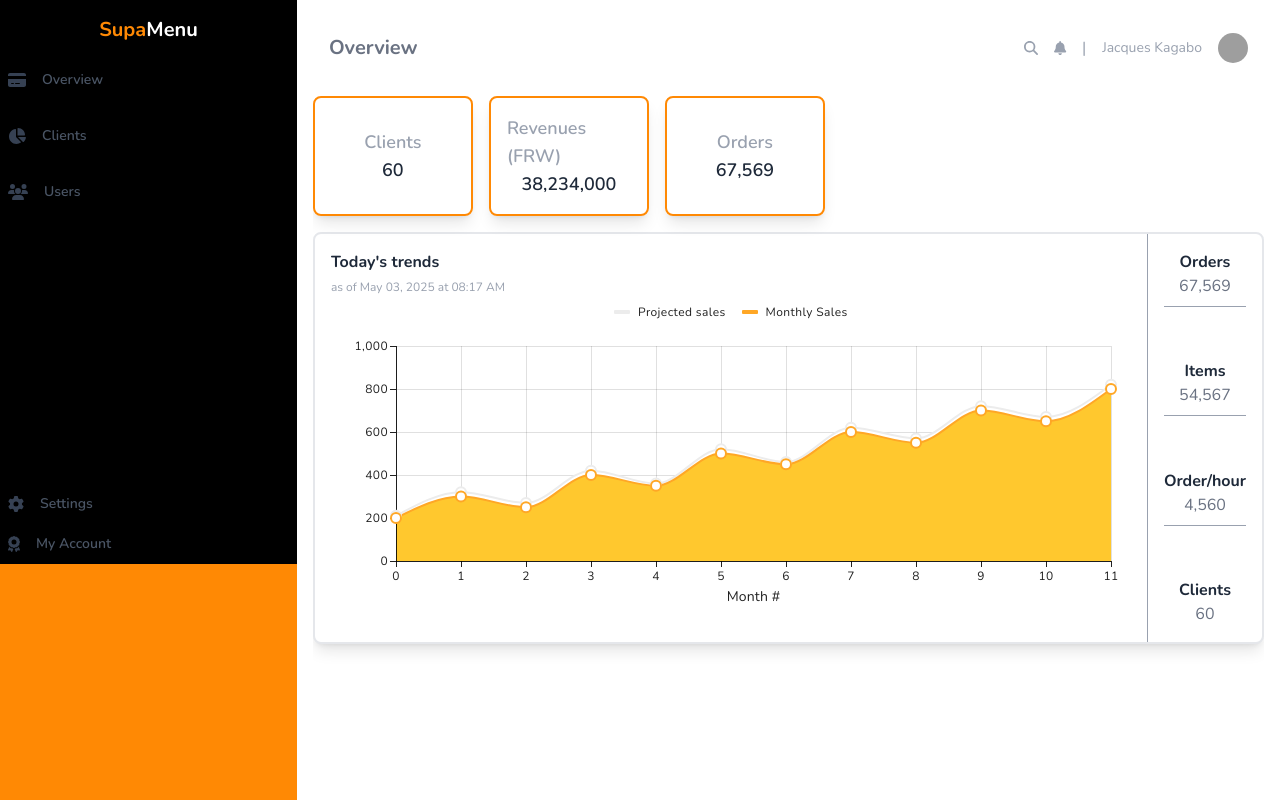
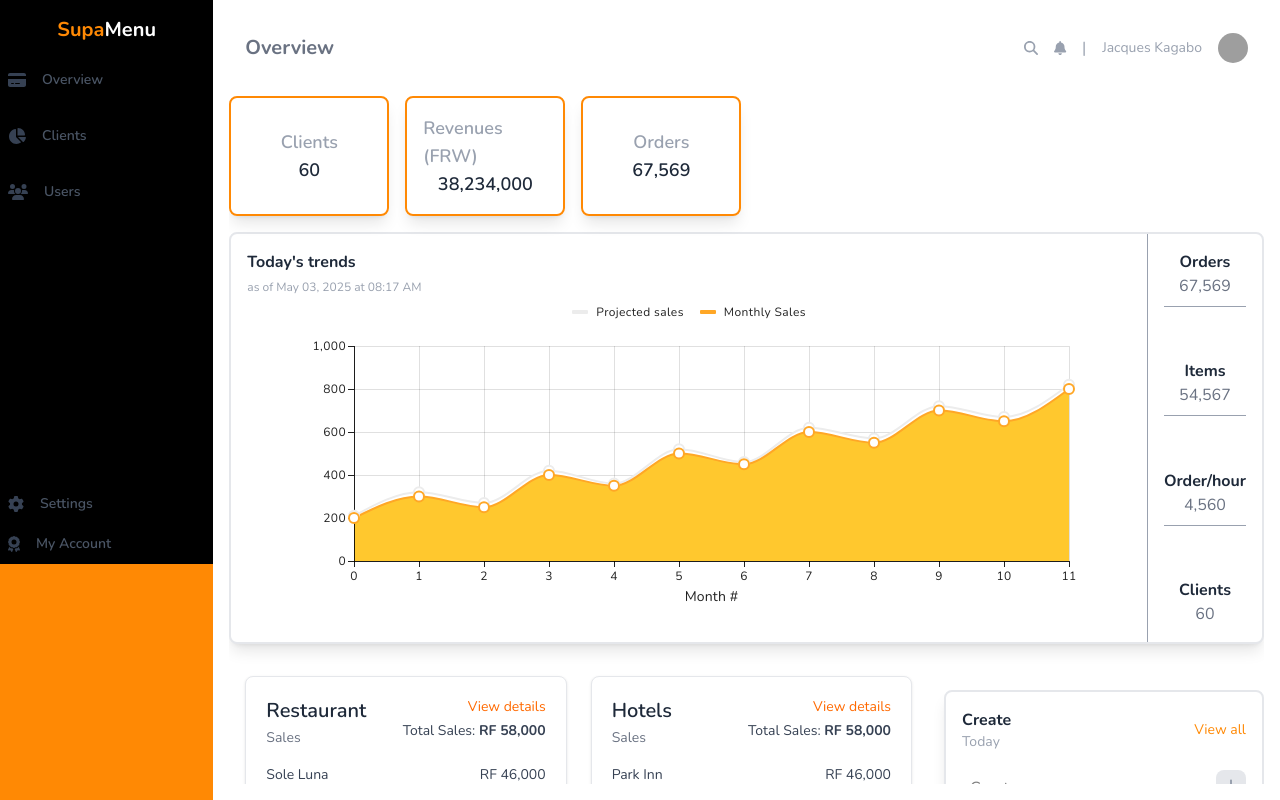
Before and after one commit to daniella307307/supamenu-web, a React (Vite) app in the folder frontend/client/: page /overview in a window 1280 px wide. Built offline with nearby package versions, Linux system fonts and the light colour scheme; grey boxes are pictures that could not be loaded; a web font is replaced by a local one.

Commit message:
creating the menu page

```diff
--- a/frontend/client/src/componets/AddClients.jsx
+++ b/frontend/client/src/componets/AddClients.jsx
@@ -87,7 +87,7 @@ function AddClients() {
           />
 
           {/* Submit Button */}
-          <button className="bg-orange-400 text-white font-semibold rounded-lg p-2 px-4 hover:bg-orange-500 hover:cursor-pointer w-full mt-4">
+          <button className="bg-orange-400 text-white font-semibold rounded-lg p-2 px-4 hover:bg-orange-500 hover:cursor-pointer w-full mt-4" onClick={()=>{window.location.href='restoProfile'}}>
             Add Client
           </button>
         </form>
--- a/frontend/client/src/componets/Navbar.jsx
+++ b/frontend/client/src/componets/Navbar.jsx
@@ -5,7 +5,7 @@ import { faMagnifyingGlass,faBell } from '@fortawesome/free-solid-svg-icons';
 function Navbar() {
   return (
     <div className='bg-white h-16 w-screen text-black p-4 flex justify-between items-center shadow-md'>
-      <h1 className='font-bold text-2xl'>Supa<span className='text-orange-400'>Menu</span></h1>
+      <a href='/overview'><h1 className='font-bold text-2xl'>Supa<span className='text-orange-400'>Menu</span></h1></a>
       <div className='flex items-center gap-4'>
         <input type="text" placeholder='Search' className=' hidden border border-gray-800 text-black rounded-full p-2 w-64' />
         <FontAwesomeIcon icon={faMagnifyingGlass} className='text-black cursor-pointer' size="x" onClick={() => {
@@ -22,7 +22,7 @@ function Navbar() {
         <span className='text-black'>|</span>
         <div className='flex items-center gap-2'>
           <span className='text-black font-light text-sm'>Jacques Kagabo</span>
-          <img src='https://i.pinimg.com/736x/a4/0c/91/a40c9137f94d7fa20fba408c5d871171.jpg' className='rounded-full w-[30px] h-[30px]' alt="User Profile" />
+          <img src='https://i.pinimg.com/736x/a4/0c/91/a40c9137f94d7fa20fba408c5d871171.jpg' className='rounded-full w-[30px] h-[30px]'/>
         </div>
       </div>
     </div>
--- a/frontend/client/src/componets/Overview.jsx
+++ b/frontend/client/src/componets/Overview.jsx
@@ -3,15 +3,18 @@ import Sidebar from "../screens/Sidebar";
 import { FontAwesomeIcon } from "@fortawesome/react-fontawesome";
 import { faBell, faMagnifyingGlass } from "@fortawesome/free-solid-svg-icons";
 import Chart from "../screens/Chart";
+import Card from "../screens/Card";
+import Filter from "../screens/Filter";
 
 function Overview() {
   const [isSearchVisible, setIsSearchVisible] = useState(false);
-  const [searchQuery, setSearchQuery] = useState(""); // Add search state
+  const [searchQuery, setSearchQuery] = useState("");
+  const [activeFilters, setActiveFilters] = useState({});
   const searchInputRef = useRef(null);
 
   const toggleSearch = () => {
     setIsSearchVisible((prev) => !prev);
-    if (isSearchVisible) setSearchQuery(""); // Clear search when hiding
+    if (isSearchVisible) setSearchQuery("");
   };
 
   useEffect(() => {
@@ -29,7 +32,18 @@ function Overview() {
     ordersPerHour: 4560,
   };
 
-  // Dynamic date
+  // Filter metrics based on search query and active filters
+  const filteredMetrics = {
+    ...metrics,
+    clients: activeFilters.restaurant
+      ? metrics.clients * 0.5
+      : activeFilters.hotels
+      ? metrics.clients * 0.3
+      : activeFilters.pub
+      ? metrics.clients * 0.2
+      : metrics.clients,
+  };
+
   const currentDate = new Date().toLocaleString("en-US", {
     day: "2-digit",
     month: "long",
@@ -37,6 +51,7 @@ function Overview() {
     hour: "2-digit",
     minute: "2-digit",
     hour12: true,
+    second: undefined,
   });
 
   return (
@@ -56,7 +71,7 @@ function Overview() {
               type="text"
               placeholder="Search"
               value={searchQuery}
-              onChange={(e) => setSearchQuery(e.target.value)} // Handle search input
+              onChange={(e) => setSearchQuery(e.target.value)}
               className={`border border-gray-800 text-black rounded-full p-2 w-full max-w-[20rem] transition-opacity duration-300 ${
                 isSearchVisible ? "opacity-100" : "opacity-0 hidden"
               }`}
@@ -82,7 +97,7 @@ function Overview() {
               Jacques Kagabo
             </span>
             <img
-              src="https://i.pinimg.com/736x/a4/0c/91/a40c9137f94d7fa20fba408c5d871171.jpg"
+              src="/profile.jpg" // Replace with local asset
               alt="User profile picture"
               className="rounded-full w-[30px] h-[30px]"
             />
@@ -91,9 +106,12 @@ function Overview() {
         <div className="flex-1 overflow-auto">
           <div className="flex flex-wrap gap-4">
             {[
-              { label: "Clients", value: metrics.clients },
-              { label: "Revenues (FRW)", value: metrics.revenues.toLocaleString() },
-              { label: "Orders", value: metrics.orders.toLocaleString() },
+              { label: "Clients", value: filteredMetrics.clients },
+              {
+                label: "Revenues (FRW)",
+                value: filteredMetrics.revenues.toLocaleString(),
+              },
+              { label: "Orders", value: filteredMetrics.orders.toLocaleString() },
             ].map(({ label, value }) => (
               <div
                 key={label}
@@ -119,10 +137,13 @@ function Overview() {
               </div>
               <div className="flex flex-col justify-between gap-4 border-l border-gray-400 p-4">
                 {[
-                  { label: "Orders", value: metrics.orders.toLocaleString() },
-                  { label: "Items", value: metrics.items.toLocaleString() },
-                  { label: "Order/hour", value: metrics.ordersPerHour.toLocaleString() },
-                  { label: "Clients", value: metrics.clients },
+                  { label: "Orders", value: filteredMetrics.orders.toLocaleString() },
+                  { label: "Items", value: filteredMetrics.items.toLocaleString() },
+                  {
+                    label: "Order/hour",
+                    value: filteredMetrics.ordersPerHour.toLocaleString(),
+                  },
+                  { label: "Clients", value: filteredMetrics.clients },
                 ].map(({ label, value }, index) => (
                   <div key={label} className="flex flex-col items-center">
                     <span className="text-gray-800 font-bold">{label}</span>
@@ -133,6 +154,10 @@ function Overview() {
               </div>
             </div>
           </div>
+          <div className="flex flex-col md:flex-row justify-between items-center gap-4 mt-4">
+            <Card />
+            <Filter onFilterChange={setActiveFilters} />
+          </div>
         </div>
       </div>
     </div>
--- a/frontend/client/src/screens/Card.jsx
+++ b/frontend/client/src/screens/Card.jsx
@@ -1,9 +1,90 @@
 import React from 'react';
 
 function Card() {
+  const metrics = [
+    {
+      id: 1,
+      category: "Restaurant",
+      desc: "View details",
+      items: [
+        { id: 1, name: "Sole Luna", price: 46000 },
+        { id: 2, name: "Soy", price: 12000 },
+      ],
+    },
+    {
+      id: 2,
+      category: "Hotels",
+      desc: "View details",
+      items: [
+        { id: 1, name: "Park Inn", price: 46000 },
+        { id: 2, name: "M Hotel", price: 12000 },
+      ],
+    },
+    {
+      id: 3,
+      category: "Pubs",
+      desc: "View details",
+      items: [
+        { id: 1, name: "Sundowner", price: 46000 },
+        { id: 2, name: "Gate N10", price: 12000 },
+      ],
+    },
+    {
+      id: 4,
+      category: "Cafes",
+      desc: "View details",
+      items: [
+        { id: 1, name: "Aroma", price: 46000 },
+        { id: 2, name: "Patisserie Royale", price: 12000 },
+      ],
+    },
+  ];
+
+  const formatPrice = (price) =>
+    price.toLocaleString('en-RW', {
+      style: 'currency',
+      currency: 'RWF',
+      minimumFractionDigits: 0,
+    });
+
   return (
-    <div>
+    <div className='grid grid-cols-1 sm:grid-cols-2 lg:grid-cols-2 xl:grid-cols-2 gap-6 p-4 w-full max-w-screen-lg mx-auto'>
+      {metrics.map((item) => {
+        const totalSales = item.items.reduce((sum, curr) => sum + curr.price, 0);
 
+        return (
+          <div
+            key={item.id}
+            className='bg-white border border-gray-200 shadow-sm rounded-lg p-5 hover:shadow-md transition-shadow'
+          >
+            <div className='flex justify-between items-start mb-4'>
+              <div>
+                <h3 className='text-xl font-semibold text-gray-800'>{item.category}</h3>
+                <span className='text-sm text-gray-500'>Sales</span>
+              </div>
+              <div className='text-right'>
+                <p className='text-orange-500 text-sm cursor-pointer hover:underline'>
+                  {item.desc}
+                </p>
+                <p className='text-sm text-gray-700 mt-1'>
+                  Total Sales: <strong>{formatPrice(totalSales)}</strong>
+                </p>
+              </div>
+            </div>
+            <ul className='space-y-2'>
+              {item.items.map((subItem) => (
+                <li
+                  key={`${item.id}-${subItem.id}`}
+                  className='flex justify-between text-sm text-gray-700'
+                >
+                  <span>{subItem.name}</span>
+                  <span>{formatPrice(subItem.price)}</span>
+                </li>
+              ))}
+            </ul>
+          </div>
+        );
+      })}
     </div>
   );
 }
--- /dev/null
+++ b/frontend/client/src/screens/Filter.jsx
@@ -0,0 +1,102 @@
+import React, { useState } from "react";
+import { FontAwesomeIcon } from "@fortawesome/react-fontawesome";
+import { faPlus } from "@fortawesome/free-solid-svg-icons";
+
+function Filter({ onFilterChange }) {
+  const [filters, setFilters] = useState({
+    restaurant: false,
+    hotels: false,
+    pub: false,
+  });
+  const [newItem, setNewItem] = useState("");
+
+  const handleCheckboxChange = (e) => {
+    const { name, checked } = e.target;
+    setFilters((prev) => {
+      const updatedFilters = { ...prev, [name]: checked };
+      onFilterChange(updatedFilters); // Notify parent of filter changes
+      return updatedFilters;
+    });
+  };
+
+  const handleSubmit = (e) => {
+    e.preventDefault();
+    if (newItem.trim()) {
+      console.log("New item:", newItem); // Replace with actual logic
+      setNewItem("");
+    }
+  };
+
+  return (
+    <div className="bg-white border-gray-200 border-2 shadow-lg rounded-lg p-4 w-full max-w-xs">
+      <div className="flex justify-between items-center mb-4">
+        <div className="flex flex-col">
+          <h1 className="text-gray-800 font-bold">Create</h1>
+          <span className="text-gray-400 text-sm">Today</span>
+        </div>
+        <span className="text-orange-400 hover:underline text-sm cursor-pointer">View all</span>
+      </div>
+      <form onSubmit={handleSubmit}>
+        <div className="flex justify-between items-center border-b border-gray-200 mb-4">
+          <input
+            type="text"
+            value={newItem}
+            onChange={(e) => setNewItem(e.target.value)}
+            placeholder="Create new"
+            className="outline-none p-2 flex-1"
+            aria-label="Create new item"
+          />
+          <button type="submit" aria-label="Add new item">
+            <FontAwesomeIcon
+              icon={faPlus}
+              className="bg-gray-200 text-gray-400 p-2 rounded-lg"
+            />
+          </button>
+        </div>
+        {[
+          { id: "restaurant", label: "Restaurant" },
+          { id: "hotels", label: "Hotels" },
+          { id: "pub", label: "Pub" },
+        ].map(({ id, label }) => (
+          <div
+            key={id}
+            className="flex justify-between items-center border-b border-gray-200 py-2"
+          >
+            <div className="flex items-center">
+              <input
+                type="checkbox"
+                id={id}
+                name={id}
+                checked={filters[id]}
+                onChange={handleCheckboxChange}
+                className="mr-2"
+              />
+              <label htmlFor={id} className="text-gray-800">
+                {label}
+              </label>
+            </div>
+            <button
+              type="button"
+              className={`p-2 text-sm ${
+                filters[id]
+                  ? "bg-orange-400 text-white"
+                  : "bg-gray-200 text-gray-500"
+              } rounded`}
+              onClick={() => {
+                setFilters((prev) => ({
+                  ...prev,
+                  [id]: !prev[id],
+                }));
+                onFilterChange({ ...filters, [id]: !filters[id] });
+              }}
+            >
+              {filters[id] ? "New" : "Default"}
+            </button>
+          </div>
+        ))}
+      </form>
+    </div>
+  );
+}
+
+export default Filter;
```
Also changed, not shown: frontend/client/src/screens/Sidebar.jsx (+12 -1 lines).
